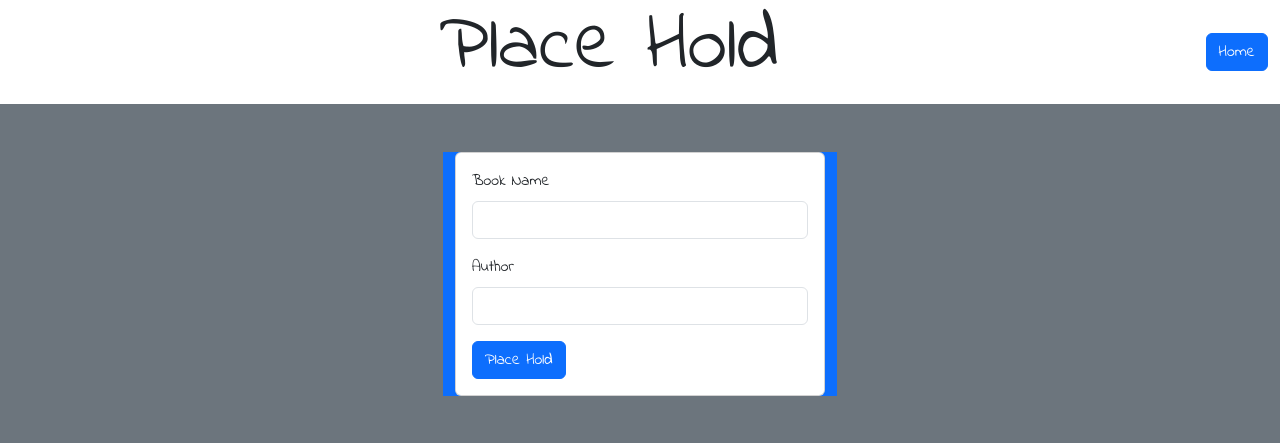
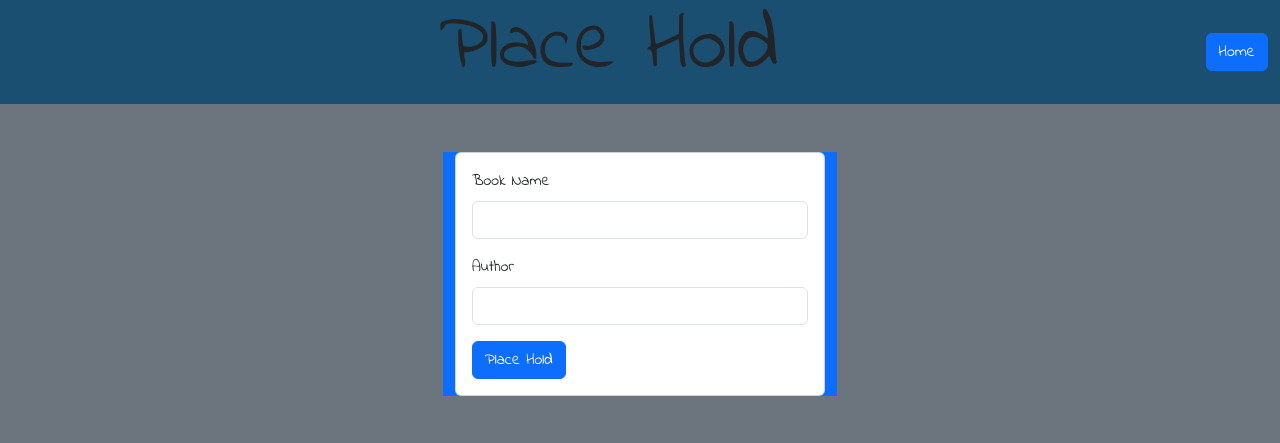
Before and after one commit to Zinniacodes01/marias_mobile_library, a Flask app: a page that uses templates/place_hold.html in a window 1280 px wide. Shown: the top 443 px of the page. Run offline with Flask 3, Linux system fonts and the light colour scheme.

Commit message:
Change row class to blue-header in place_hold.html

```diff
--- a/templates/place_hold.html
+++ b/templates/place_hold.html
@@ -15,7 +15,7 @@
 
 <body class="doodle-background">
     <div class="container-fluid">
-        <div class="row align-items-center">
+        <div class="row align-items-center blue-header">
             <div class="col-4"></div>
             <h1 class="display-1 col-5 text-right">Place Hold</h1>
             <div class="col-3 text-end">
```
